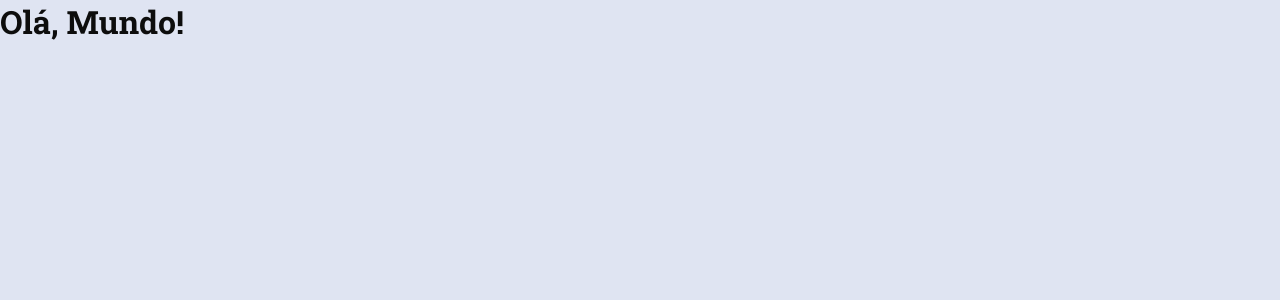
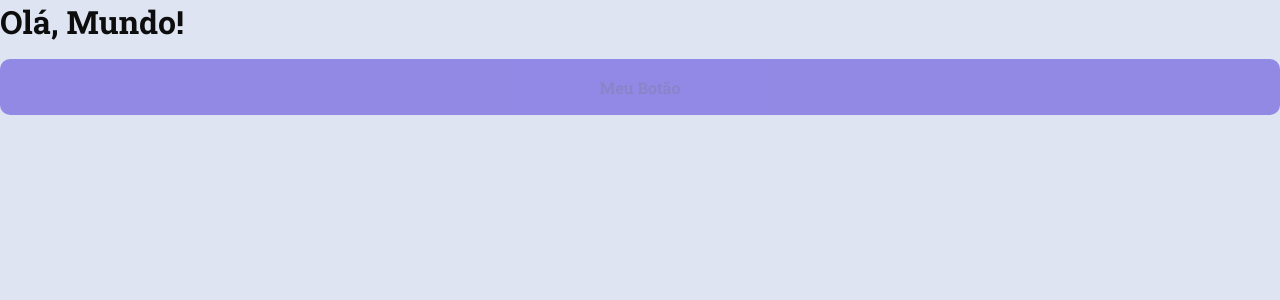
Before and after one commit to vitordavips/PortalColaborador, a React (Vite) app: page / in a window 1280 px wide. Shown: the top 300 px of the page. Built offline with nearby package versions, Linux system fonts and the light colour scheme; a web font is replaced by a local one.

Commit message:
configurando o Button

```diff
--- a/src/Components/Button/index.jsx
+++ b/src/Components/Button/index.jsx
@@ -0,0 +1,11 @@
+import { Container } from "./styles";
+
+export function Button({ title, loading }) {
+
+    return(
+     <Container type="button" disabled={loading}>
+        {title}
+     </Container>
+    );
+
+}
--- a/src/Components/Button/styles.js
+++ b/src/Components/Button/styles.js
@@ -10,5 +10,11 @@ export const Container = styled.button`
     padding: 0 16px;
     margin-top: 16px;
     border-radius: 10px;
+    font-weight: 500;
+
+    //Esse deixar a cor a mais fraca quando o Button não estiver sendo usado
+    &:disabled{
+        opacity: 0.5;
+    }
 
 `;
--- a/src/Pages/Details/index.jsx
+++ b/src/Pages/Details/index.jsx
@@ -1,9 +1,12 @@
-import { Container } from './styles'
+import { Container } from './styles';
+
+import { Button } from '../../Components/Button';
 
 export function Details(){
     return(
         <Container>
             <h1>Olá, Mundo!</h1>
+            <Button title="Meu Botão" loading/>
         </Container>
     )
 }
```
